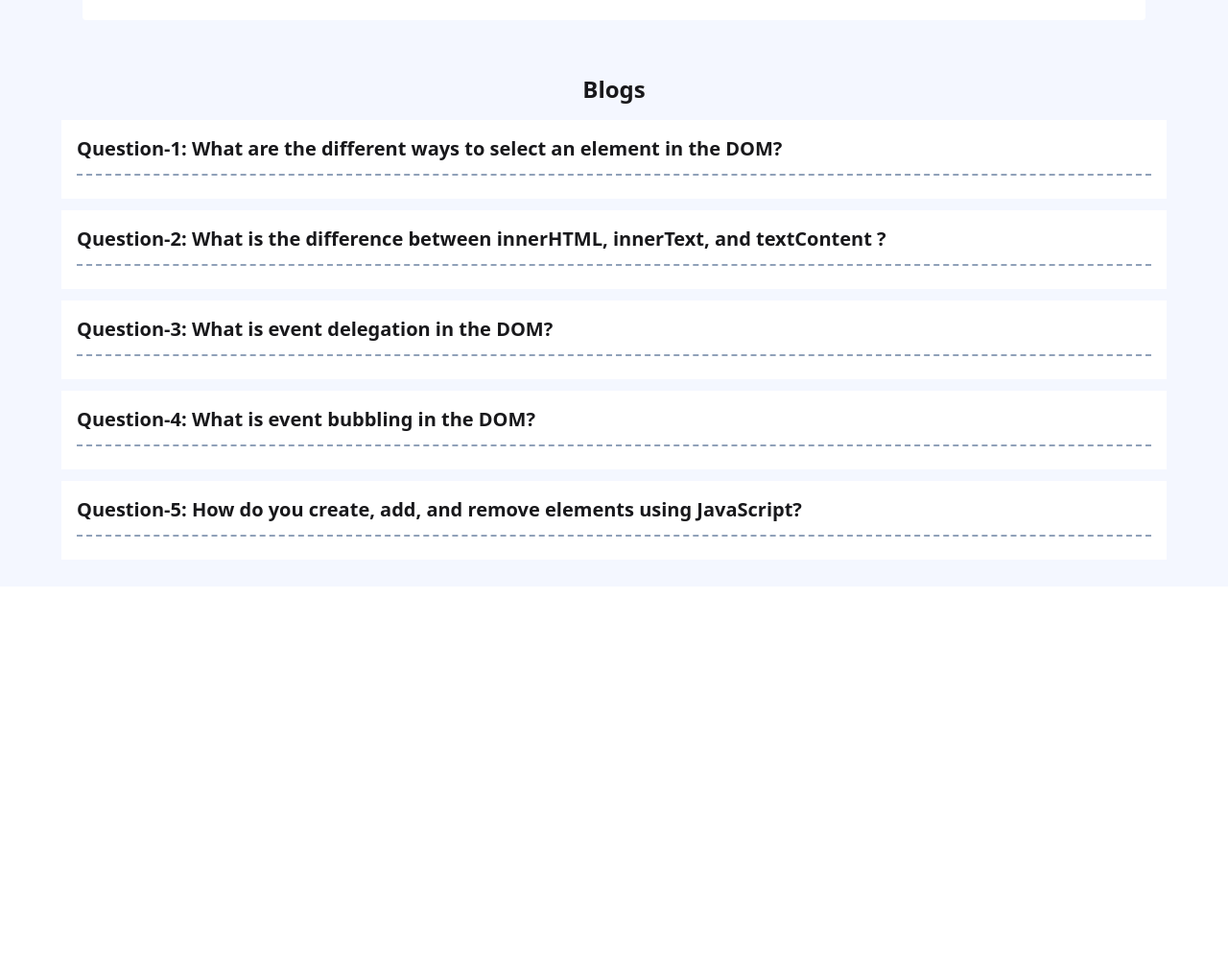
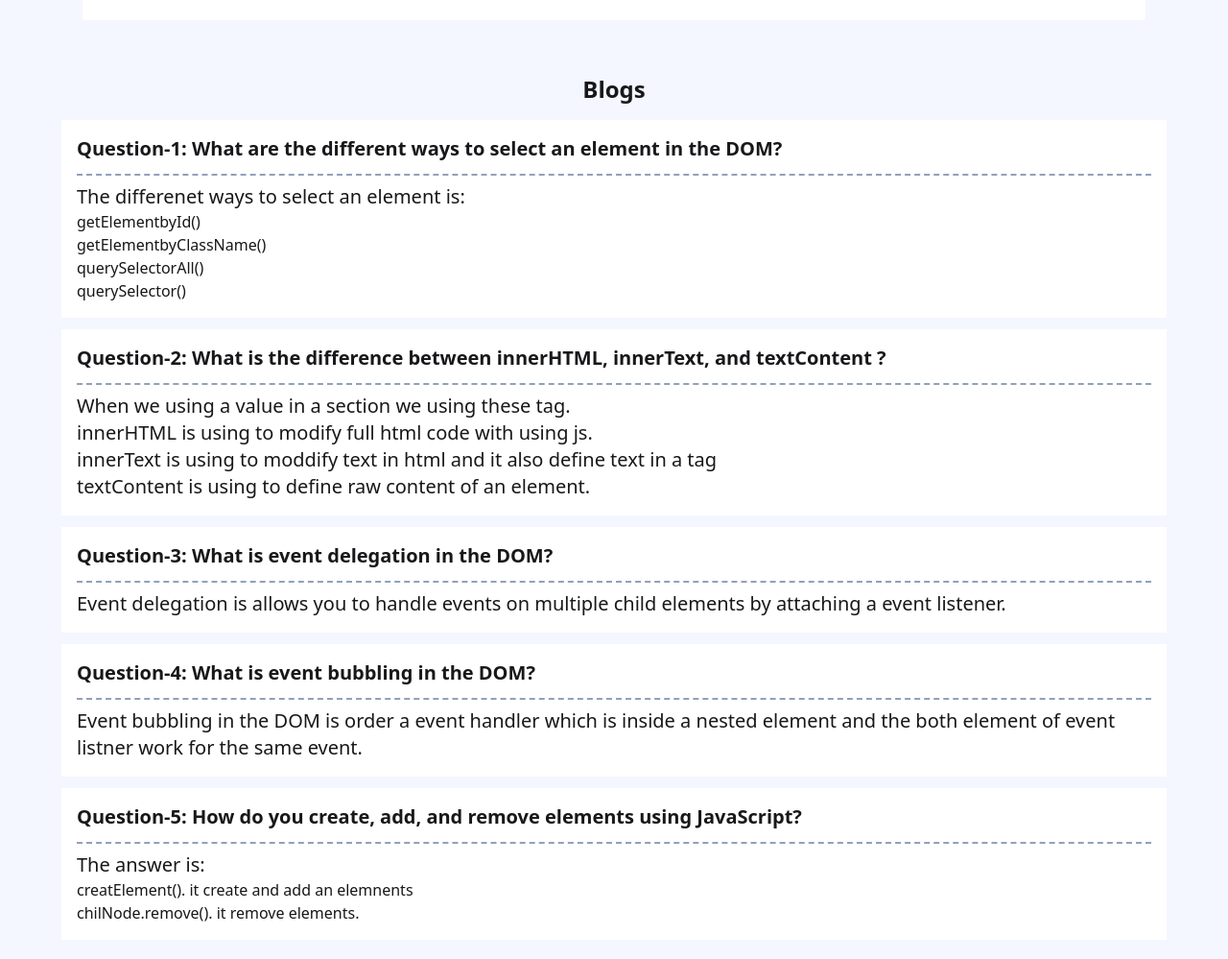
Before and after one commit to rimond12/assign-5, a plain HTML site: page newpage.html in a window 1280 px wide. Shown: the part 103-1102 px from the top of the page at 96% size. Before the commit the page ends 800 px from the top, so only its background shows below. Drawn offline with nearby package versions, Linux system fonts and the light colour scheme.

Commit message:
added new tags in html and all modifies also

```diff
--- a/newpage.html
+++ b/newpage.html
@@ -30,7 +30,13 @@
                 <h2 class="font-bold text-2xl text-center p-4 gap-3">Blogs</h2>
                 <div class="bg-white p-4">
                     <h2 class="font-bold text-xl border-b-2 border-dashed border-slate-400 pb-3">Question-1: What are the different ways to select an element in the DOM?</h2>
-                    <p class="pt-2 text-xl"></p>
+                    <p class="pt-2 text-xl">The differenet ways to select an element is:</p>
+                    <ul>
+                        <li>getElementbyId()</li>
+                        <li>getElementbyClassName()</li>
+                        <li>querySelectorAll()</li>
+                        <li>querySelector()</li>
+                    </ul>
                 </div>
             </div>
             <!-- ouestion2 -->
@@ -38,7 +44,10 @@
 
                 <div class="bg-white p-4">
                     <h2 class="font-bold text-xl border-b-2 border-dashed border-slate-400 pb-3 gap-3">Question-2: What is the difference between innerHTML, innerText, and textContent ?</h2>
-                    <p class="pt-2 text-xl"></p>
+                    <p class="pt-2 text-xl">When we using a value in a section we using these tag. <br>
+                    innerHTML is using to modify full html code with using js. <br>
+                    innerText is using to moddify text in html and it also define text in a tag <br>
+                    textContent is using to define raw content of an element.</p>
                 </div>
             </div>
             <!-- ouestion3 -->
@@ -46,7 +55,7 @@
 
                 <div class="bg-white p-4">
                     <h2 class="font-bold text-xl border-b-2 border-dashed border-slate-400 pb-3 gap-3">Question-3: What is event delegation in the DOM?</h2>
-                    <p class="pt-2 text-xl "></p>
+                    <p class="pt-2 text-xl ">Event delegation is allows you to handle events on multiple child elements by attaching a event listener.</p>
                 </div>
             </div>
             <!-- ouestion4 -->
@@ -54,7 +63,7 @@
 
                 <div class="bg-white p-4">
                     <h2 class="font-bold text-xl border-b-2 border-dashed border-slate-400 pb-3 gap-3">Question-4: What is event bubbling in the DOM?</h2>
-                    <p class="pt-2 text-xl "></p>
+                    <p class="pt-2 text-xl ">Event bubbling in the DOM is order a event handler which is inside a nested element and the both element of event listner work for the same event.</p>
                 </div>
             </div>
             <!-- ouestion5 -->
@@ -62,7 +71,12 @@
 
                 <div class="bg-white p-4">
                     <h2 class="font-bold text-xl border-b-2 border-dashed border-slate-400 pb-3 gap-3">Question-5: How do you create, add, and remove elements using JavaScript?</h2>
-                    <p class="pt-2 text-xl "></p>
+                    <p class="pt-2 text-xl ">The answer is:</p>
+                    <ul>
+                        <li>creatElement(). it create and add an elemnents</li>
+                        <li>chilNode.remove(). it remove elements.</li>
+
+                    </ul>
                 </div>
             </div>
         </section>
```
Also changed, not shown: index.html (+1 -0 lines).
